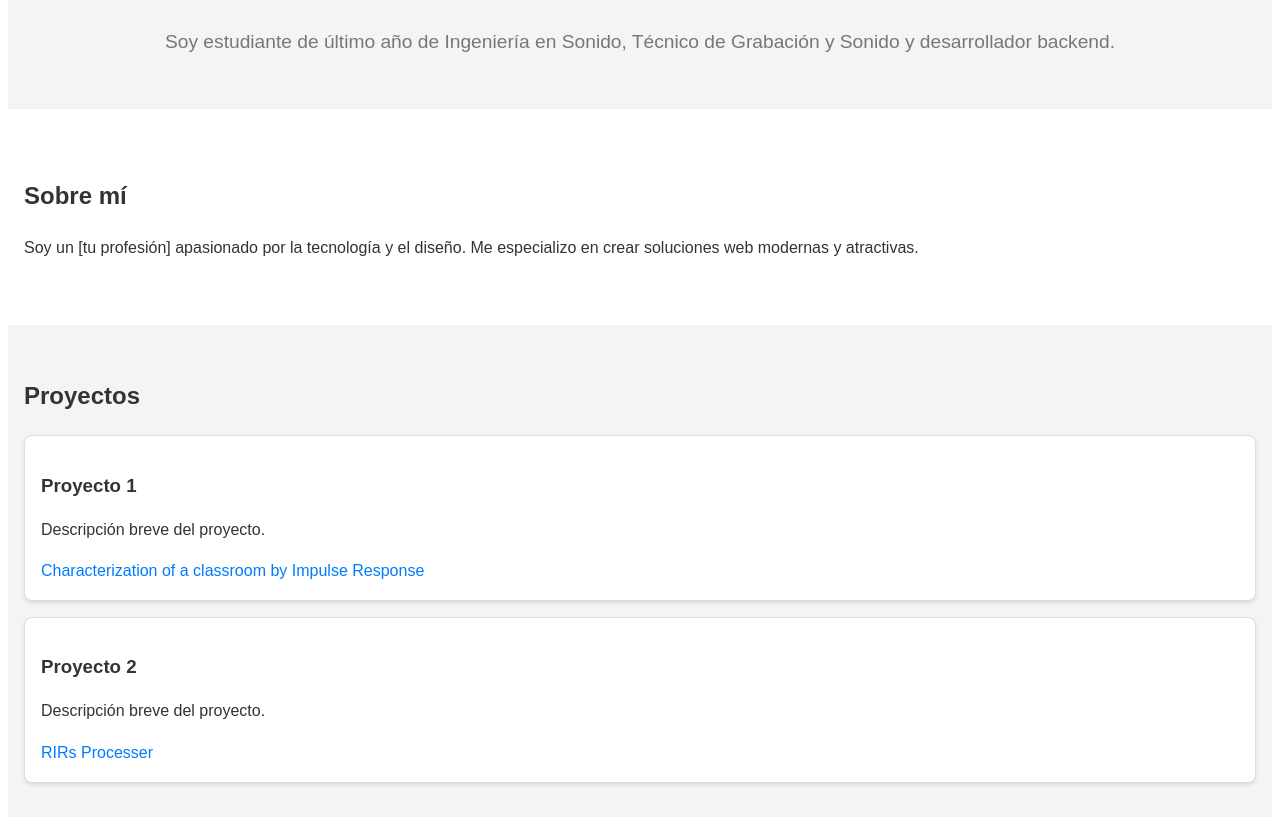
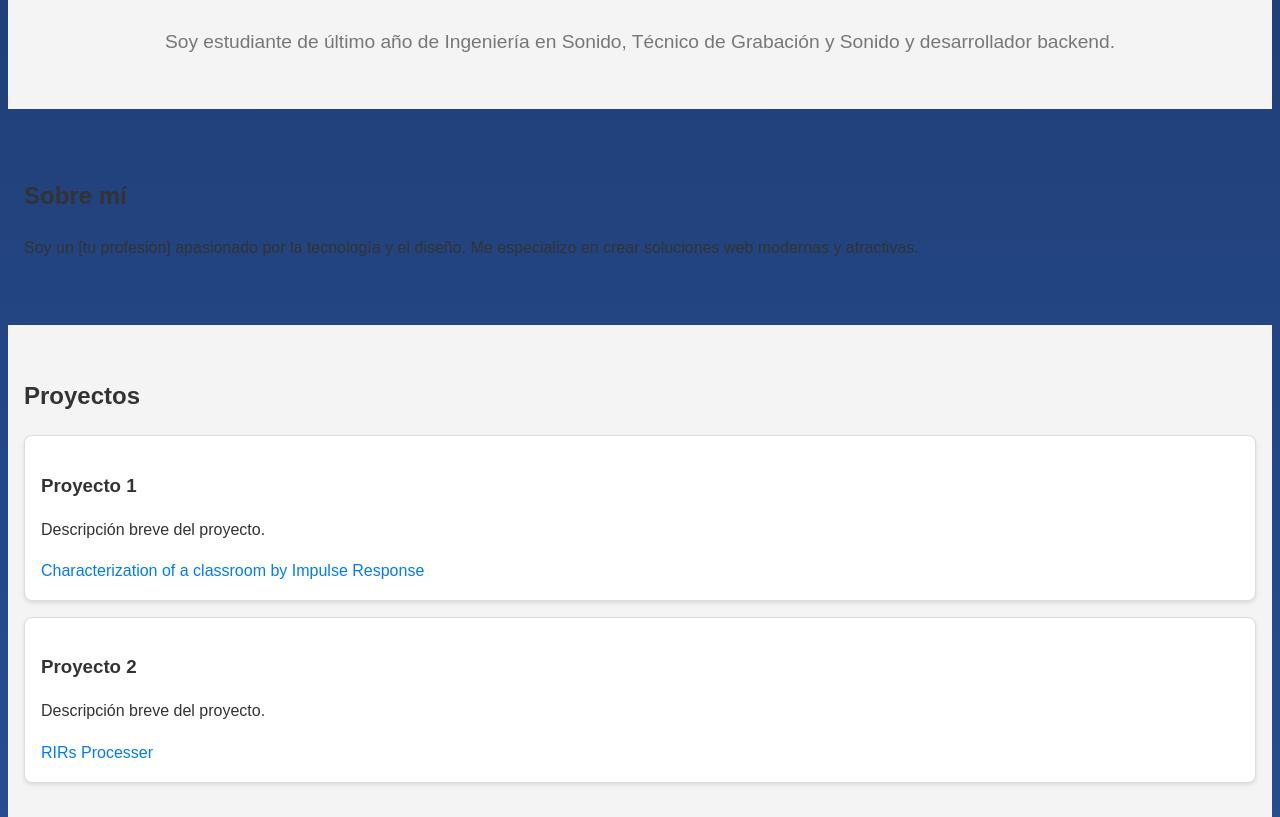
Before and after one commit to GonzaRios/Portfolio, a plain HTML site: page index.html in a window 1280 px wide. Shown: the part 225-1042 px from the top of the page. Drawn offline with Linux system fonts and the light colour scheme.

Commit message:
Update style.css

```diff
--- a/style.css
+++ b/style.css
@@ -5,11 +5,12 @@
     box-sizing: border-box;
 }
 
-/* Estilo general del cuerpo */
 body {
     font-family: Arial, sans-serif;
     line-height: 1.6;
     color: #333;
+    background: linear-gradient(to bottom, #1e3c72, #2a5298);
+    background-size: cover;
 }
 
 /* Navegación */
```
